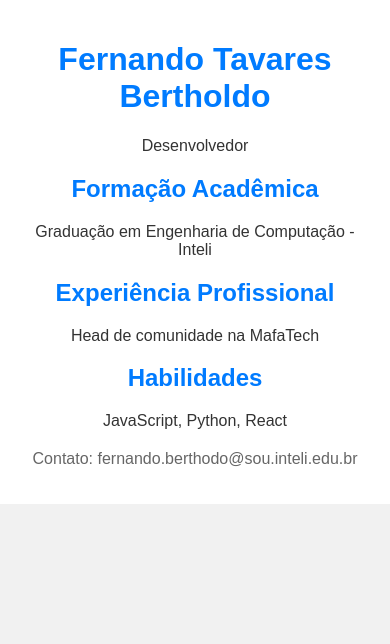
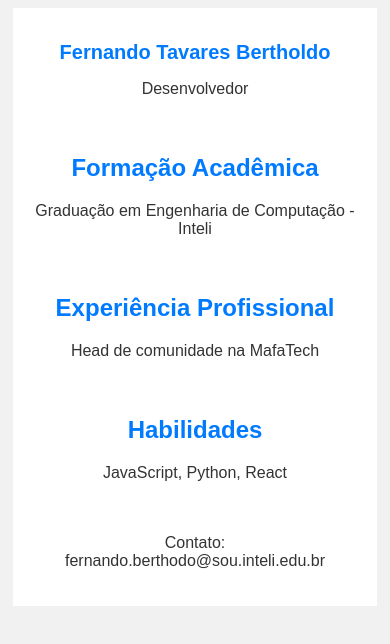
Before and after one commit to fernando-bertholdo/2024-1A-T18-R, a plain HTML site: page SEMANA 5/02_AUT_EST_ENTREGA/frontend/index.html in a window 390 px wide. Drawn offline with Linux system fonts and the light colour scheme.

Commit message:
Correção de estilos e comentários ao código

```diff
--- a/SEMANA 5/02_AUT_EST_ENTREGA/frontend/estilo.css
+++ b/SEMANA 5/02_AUT_EST_ENTREGA/frontend/estilo.css
@@ -1,20 +1,19 @@
-/* Estilos Gerais */
+/* Estilos gerais que se aplicam qando não atendem a nenhum breakpoint específico, geralmente aplica-se para desktops (tela maior) */
 body, html {
 
     background-color: #f1f1f1; /* Cor de fundo do corpo*/
     color: #333333;
     font-family: Arial, sans-serif;
-    margin: 0;
-    padding: 0;
+    box-sizing: border-box;
 
 }
 
 #pessoal {
 
     max-width: 960px;
-    margin: 0 auto;
+    margin: 20px auto;
     background-color: #ffffff;
-    padding: 20px; /* Espaçamento interno */
+    padding: 20px;
 
 }
 
@@ -24,72 +23,56 @@ h1, h2 {
 
 }
 
-#cabecalho {
+#cabecalho, #formacao, #experiencia, #habilidades, #rodape {
 
-    text-align: center;
+    padding: 20px;
 
 }
 
-nav {
+/* Breakpoint para tablets: ajusta o layout para telas até 768px de largura */
+@media (max-width: 768px) {
 
-    display: none; /* Inicialmente escondido */
-    background: #333333;
-    padding: 10px;
+    #pessoal {
 
-}
+        margin: 10px;
+        padding: 15px;
 
-nav ul {
+    }
 
-    list-style-type: none; /* Removee as bolinhas de lista do lado do itens do nav */
+    h1 {
 
-}
+        font-size: 24px;
 
-nav ul li a {
+    }
 
-    color: white;
+    #cabecalho, #formacao, #experiencia, #habilidades, #rodape {
 
-}
+        padding: 15px;
 
-#rodape {
-
-    text-align: center;
-    color: #666666;
-    margin-top: 20px;
-
-}
-
-/* Estilização das img do Carrossel */
-.carrossel img {
-
-    width: 100%;
-    display: none;
-
-}
-
-/* determin o comportamento da primeira imagem */
-.carrossel img:first-child {
-
-    display: block; /* Mostrar a primeira imagem inicialmente */
-
-}
-
-/* Estilos do botão do carrossel */
-.carrossel button {
-    cursor: pointer;
-    padding: 5px 10px;
-    margin: 5px;
-}
-
-/* Estilos Responsivos */
-@media (max-width: 768px) {
-    #formacao, #experiencia, #habilidades {
-        text-align: center;
     }
 }
 
-/* Estilos Responsivos */
+/* Breakpoint para celulares: ajusta o layout para telas até 520px de largura */
 @media (max-width: 520px) {
-    #principal {
+
+    #pessoal {
+
+        margin: 5px;
         padding: 10px;
+
     }
+
+    h1 {
+
+        font-size: 20px;
+
+    }
+
+    #cabecalho, #formacao, #experiencia, #habilidades, #rodape {
+
+        padding: 10px;
+        text-align: center; /* Centraliza o texto para melhor leitura numa tela pequena */
+
+    }
+
 }
--- a/SEMANA 6/02_AUT_EST_ENTREGA/frontend/script.js
+++ b/SEMANA 6/02_AUT_EST_ENTREGA/frontend/script.js
@@ -1,4 +1,4 @@
-$(document).ready(function(){
+$(document).ready(function(){ // "$" em JQuery é um atalho/alias para "jQuery", que é uma função
     // Evento de clique para alternar a visibilidade do menu
     $('#menu-toggle').click(function(){
         $('nav').toggle();
```
